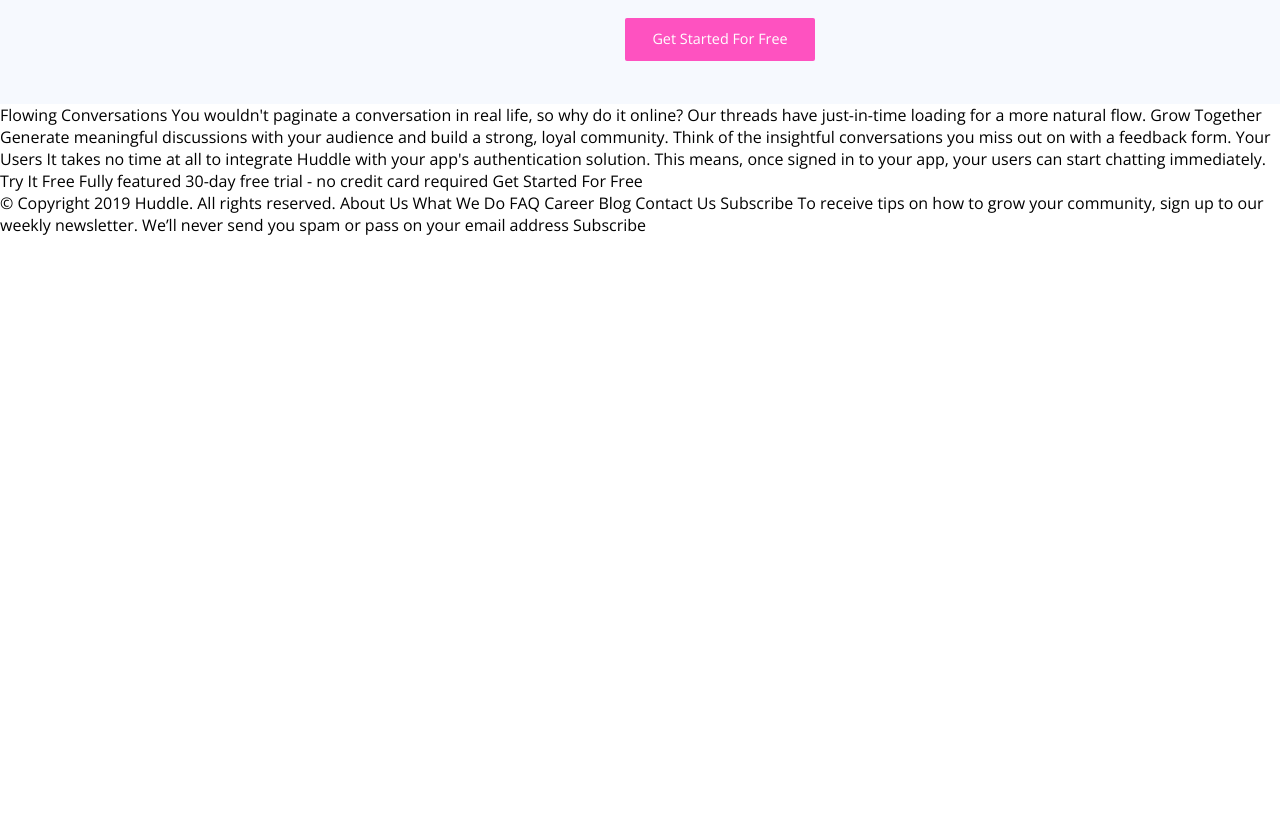
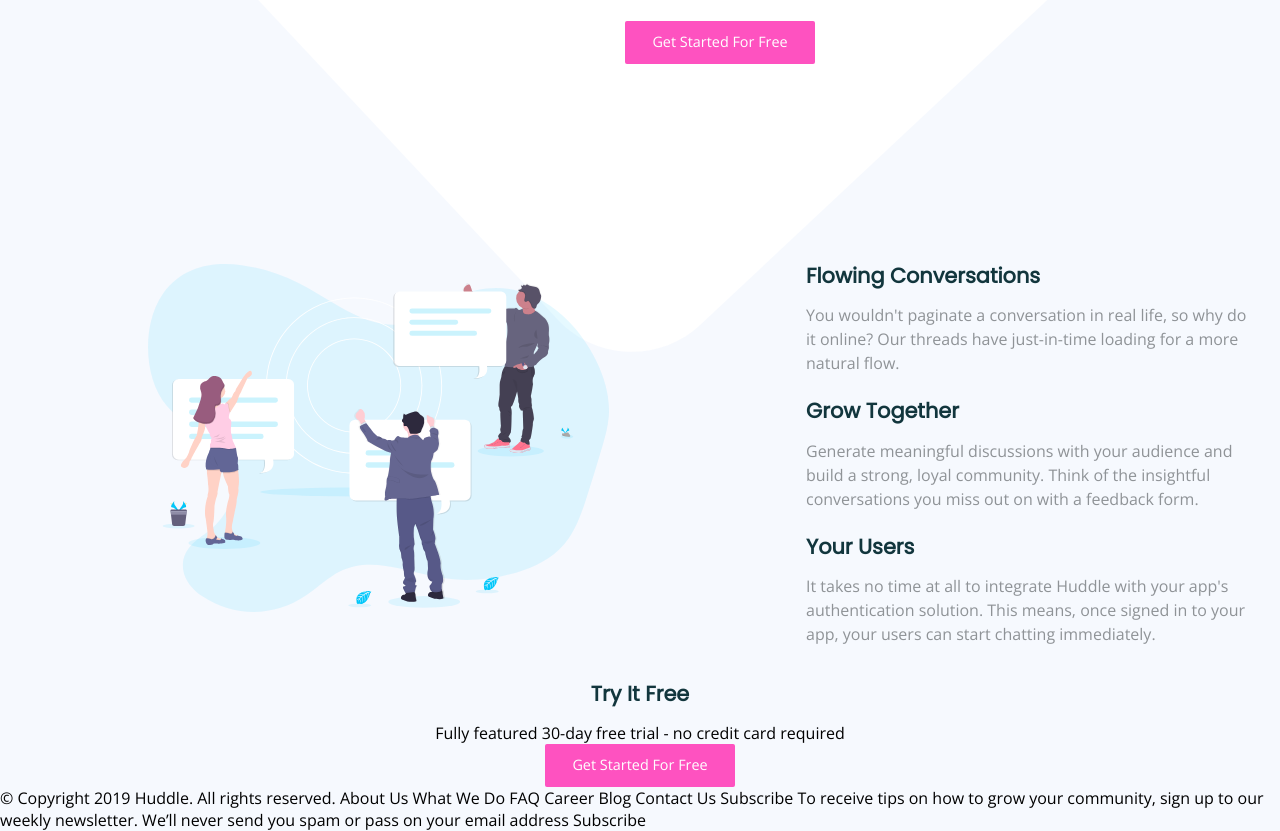
Before and after one commit to aitchgit/huddle, a plain HTML site: page index.html in a window 1280 px wide. Shown: the part 696-1527 px from the top of the page. Before the commit the page ends 932 px from the top, so only its background shows below. Drawn offline with nearby package versions, Linux system fonts and the light colour scheme.

Commit message:
Next update to webpage

```diff
--- a/index.html
+++ b/index.html
@@ -4,11 +4,11 @@
   <meta charset="UTF-8">
   <meta name="viewport" content="width=device-width, initial-scale=1.0">
   <link rel="icon" type="image/png" sizes="32x32" href="./images/favicon-32x32.png">
-
   <title>Huddle | Landing page with coded decorative elements</title>
   <link rel="stylesheet" href="style.css">
 </head>
 <body>
+  <div class="bg-square">
   <header class="hero is-full-height">
     <nav class="navbar" role="navigation">
       <div class="container">
@@ -32,28 +32,35 @@
         <a class="button">Get Started For Free</a>
       </div>
     </div>
+
   </header>
   <section>
-  Flowing Conversations
-
-  You wouldn't paginate a conversation in real life, so why do it online? Our threads have
-  just-in-time loading for a more natural flow.
-
-  Grow Together
-
-  Generate meaningful discussions with your audience and build a strong, loyal community. Think of
-  the insightful conversations you miss out on with a feedback form.
-
-  Your Users
-
-  It takes no time at all to integrate Huddle with your app's authentication solution. This means, once
-  signed in to your app, your users can start chatting immediately.
+    <div class="container">
+      <div class="columns">
+        <div class="column is-half section-adjust">
+          <img src="images/illustration-your-users.svg" class="hero-image" alt="hero illustration">
+        </div>
+        <div class="column is-half">
+          <h2 class="title">Flowing Conversations</h2>
+          <p class="subtitle">You wouldn't paginate a conversation in real life, so why do it online? Our threads have
+            just-in-time loading for a more natural flow.</p>
+          <h2 class="title">Grow Together</h2>
+          <p class="subtitle">Generate meaningful discussions with your audience and build a strong, loyal community.
+            Think of
+            the insightful conversations you miss out on with a feedback form. </p>
+          <h2 class="title">Your Users</h2>
+          <p class="subtitle">It takes no time at all to integrate Huddle with your app's authentication solution. This
+            means, once
+            signed in to your app, your users can start chatting immediately.</p>
+        </div>
+      </div>
+    </div>
   </section>
-  Try It Free
-
-  Fully featured 30-day free trial - no credit card required
-
-  Get Started For Free
+  <div class="call-to-action is-centered">
+    <h2 class="title">Try It Free</h2>
+    <p>Fully featured 30-day free trial - no credit card required</p>
+    <a class="button">Get Started For Free</a>
+  </div>
   <footer>
   &copy; Copyright 2019 Huddle. All rights reserved.
 
@@ -72,5 +79,6 @@
 
   Subscribe
   </footer>
+</div>
 </body>
 </html>
--- a/style.css
+++ b/style.css
@@ -4,10 +4,20 @@
   margin: 0;
   padding: 0;
   font-family: 'Open Sans', sans-serif;
+
+
+}
+
+.bg-square {
+  position: relative;
+  background-color: #f6f9fe;
+  background-image: url('images/bg.svg');
+  background-repeat: no-repeat;
+  background-position: top right;
 }
 
 h1,h2,h3,h4,h5,h6 {
-  font-size: 18px;
+  font-size: 100%;
   font-weight: normal;
   font-family: 'Poppins', sans-serif;
 }
@@ -45,12 +55,54 @@
   }
 }
 
+.columns {
+  display: flex;
+  margin-left: -.75rem;
+  margin-right: -.75rem;
+  margin-top: -.75rem;
+}
+
+.column {
+  display: block;
+  flex-basis: 0;
+  flex-grow: 1;
+  flex-shrink: 1;
+  padding: .75rem;
+}
+
+@media screen and (min-width: 769px), print
+.column.is-half, .column.is-half-tablet {
+    flex: none;
+    width: 50%;
+}
+
 .hero {
-  background-color: #f6f9fe;
+
+  margin-bottom: 10rem;
+
+}
+
+.hero-square-pink- {
+  position: absolute;
+  top: -130px;
+  left: auto;
+  right: -130px;
+  width: 840px;
+  height: 840px;
+  background: linear-gradient(to right, #d55fa4, rgba(122,95,169,0.9));
+  -webkit-transform: none;
+  transform: rotate(45deg);
+  border-radius: 25px;
+
+}
+
+.hero-square-white {
+
 }
 
 .navbar {
-  padding: 5px;
+  padding-left: 1rem;
+  padding-right: 1rem;
   padding-top: 3rem;
   margin-bottom: 5rem;
 }
@@ -67,6 +119,10 @@
   display: flex;
   flex-shrink: 0;
   min-height: 3.25rem;
+}
+
+.navbar-logo img {
+  height: 30px;
 }
 
 .navbar-end {
@@ -125,10 +181,18 @@
   font-size: 1.8rem;
   font-weight: 800;
   line-height: 1.125;
-  margin-bottom: 0.5rem;
+  margin-bottom: 1rem;
 }
 
-.subtitle {
+h2.title {
+  color: #12363d;
+  font-size: 1.3rem;
+  font-weight: 800;
+  line-height: 1.125;
+  margin-bottom: 1rem;
+}
+
+h2.subtitle {
   color: #8f9397;
   max-width: 650px;
   font-size: 1.1rem;
@@ -137,3 +201,16 @@
   margin: auto;
   margin-bottom: 1.5rem;
 }
+
+p.subtitle {
+  color: #8f9397;
+  max-width: 450px;
+  font-size: 1rem;
+  font-weight: 300;
+  line-height: 1.50;
+  margin-bottom: 1.5rem;
+}
+
+.section-adjust {
+  padding-left: 10rem;
+}
```
Also changed, not shown: images/bg.svg (added).
